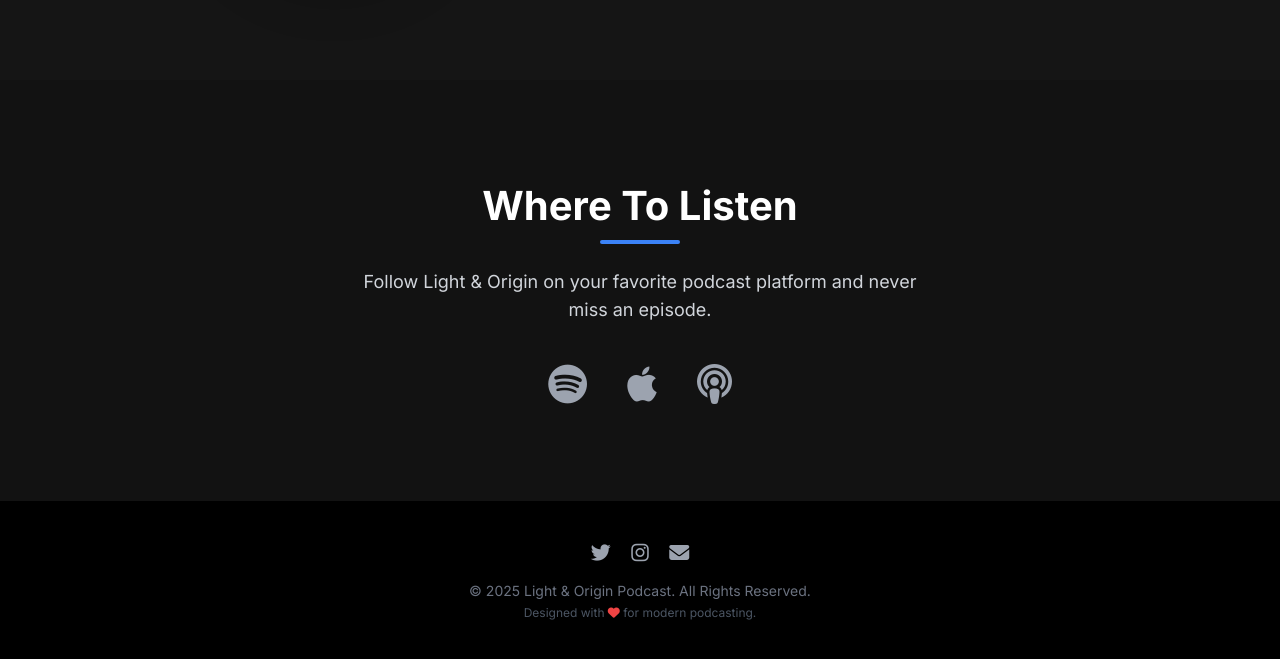
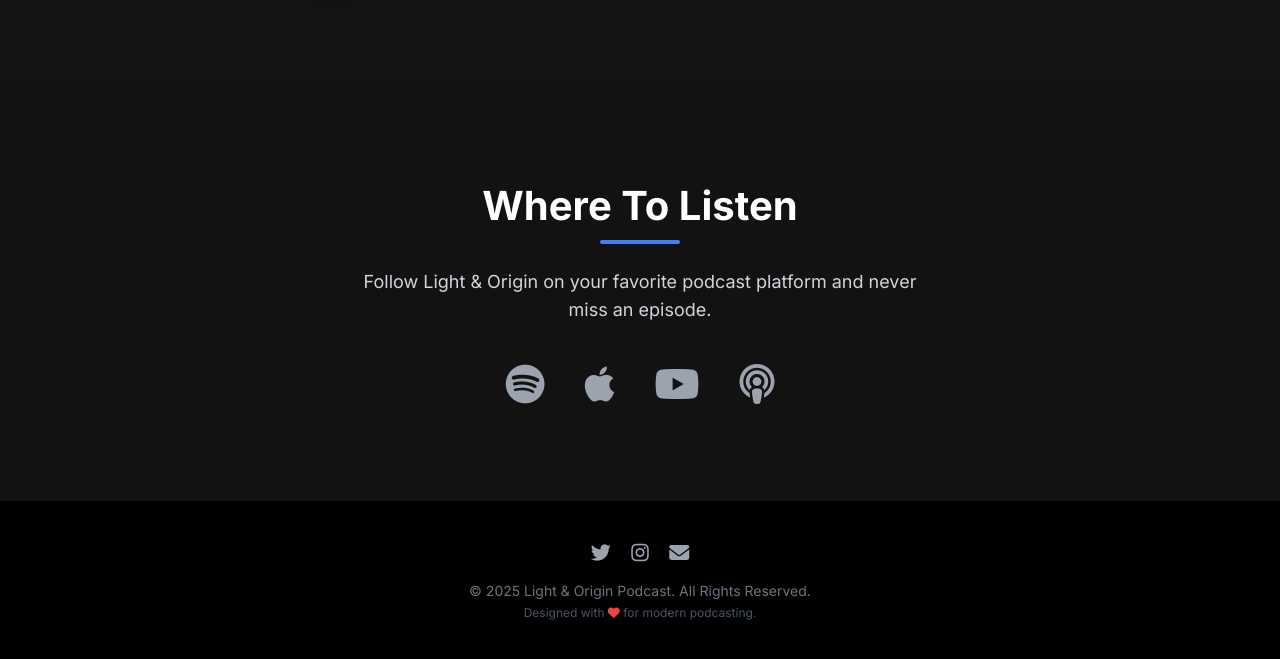
Before and after one commit to joshstafki/Light-Origin, a plain HTML site: page index.html in a window 1280 px wide. Shown: the part 3030-3689 px from the top of the page. Drawn offline with nearby package versions, Linux system fonts and the light colour scheme.

Commit message:
Update index.html

```diff
--- a/index.html
+++ b/index.html
@@ -260,6 +260,9 @@
                 <a href="#" aria-label="Listen on Apple Podcasts" class="text-gray-400 hover:text-purple-500 transition duration-300">
                     <i class="fab fa-apple fa-3x platform-icon"></i>
                 </a>
+                <a href="#" aria-label="Watch on YouTube" class="text-gray-400 hover:text-red-600 transition duration-300">
+                    <i class="fab fa-youtube fa-3x platform-icon"></i>
+                </a>
                 <a href="#" aria-label="Listen on Overcast" class="text-gray-400 hover:text-orange-500 transition duration-300">
                      <i class="fas fa-podcast fa-3x platform-icon"></i>
                 </a>
```
